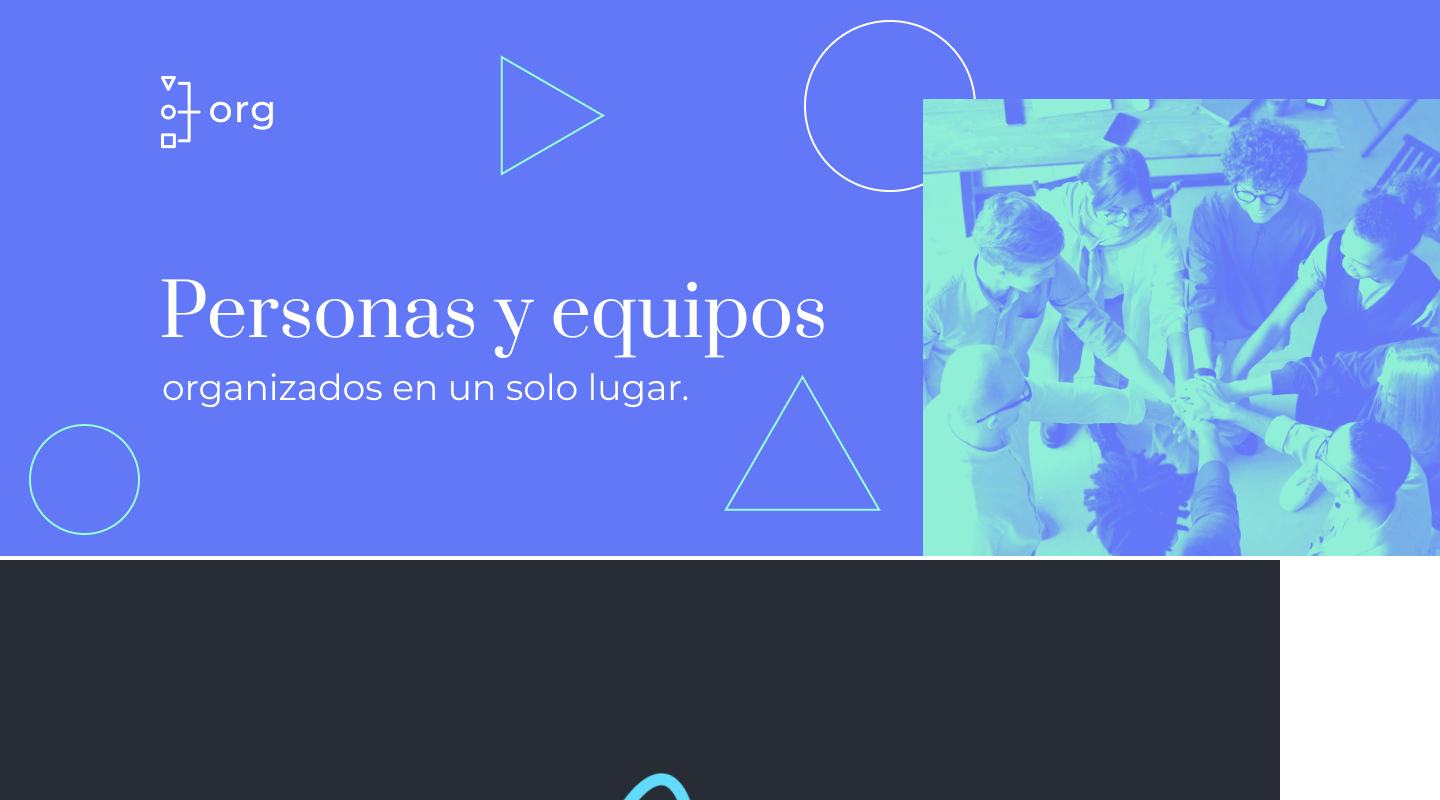
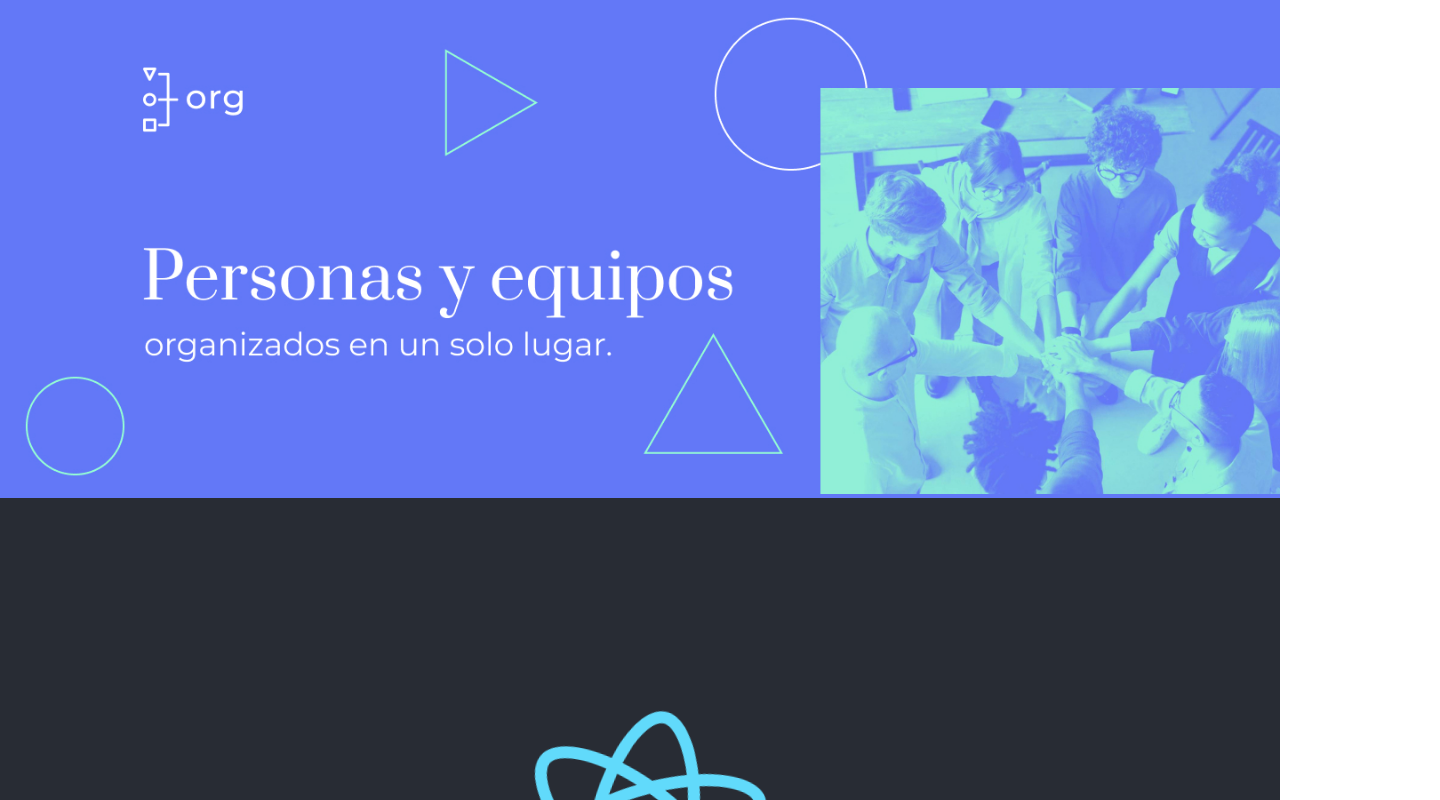
Before and after one commit to CaugustoG/org-alura, a React (Create React App) app: page / in a window 1280 px wide. Shown: the top 800 px of the page, 1440 px wide, since content can reach past the window. Built offline with nearby package versions, Linux system fonts and the light colour scheme.

Commit message:
Se crean los estilos del componente Header, se importa header.css en header.jsx

```diff
--- a/src/Components/Header/header.css
+++ b/src/Components/Header/header.css
@@ -0,0 +1,8 @@
+.header {
+    background-color: #6278F7;
+    text-align: center;
+}
+
+.header img {
+    max-width: 100%;
+}
--- a/src/Components/Header/header.jsx
+++ b/src/Components/Header/header.jsx
@@ -1,5 +1,9 @@
-function Header (){
-    return <img src="/img/Header_total.png" alt = "Banner header inicial"/>
+import "./Header.css"
+
+function Header() {
+    return <header className="header">
+        <img src="/img/Header_total.png" alt="Banner header inicial" />
+    </header>
 }
 
 export default Header
```
